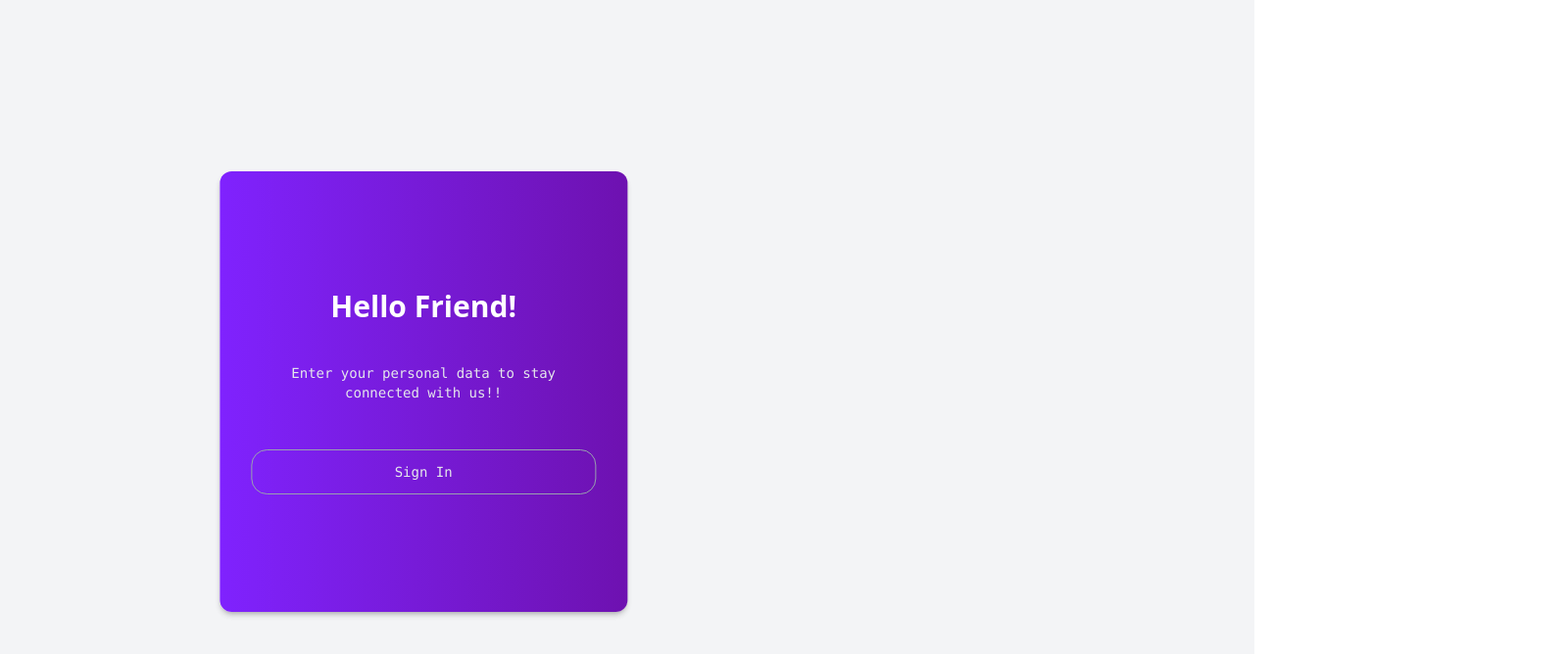
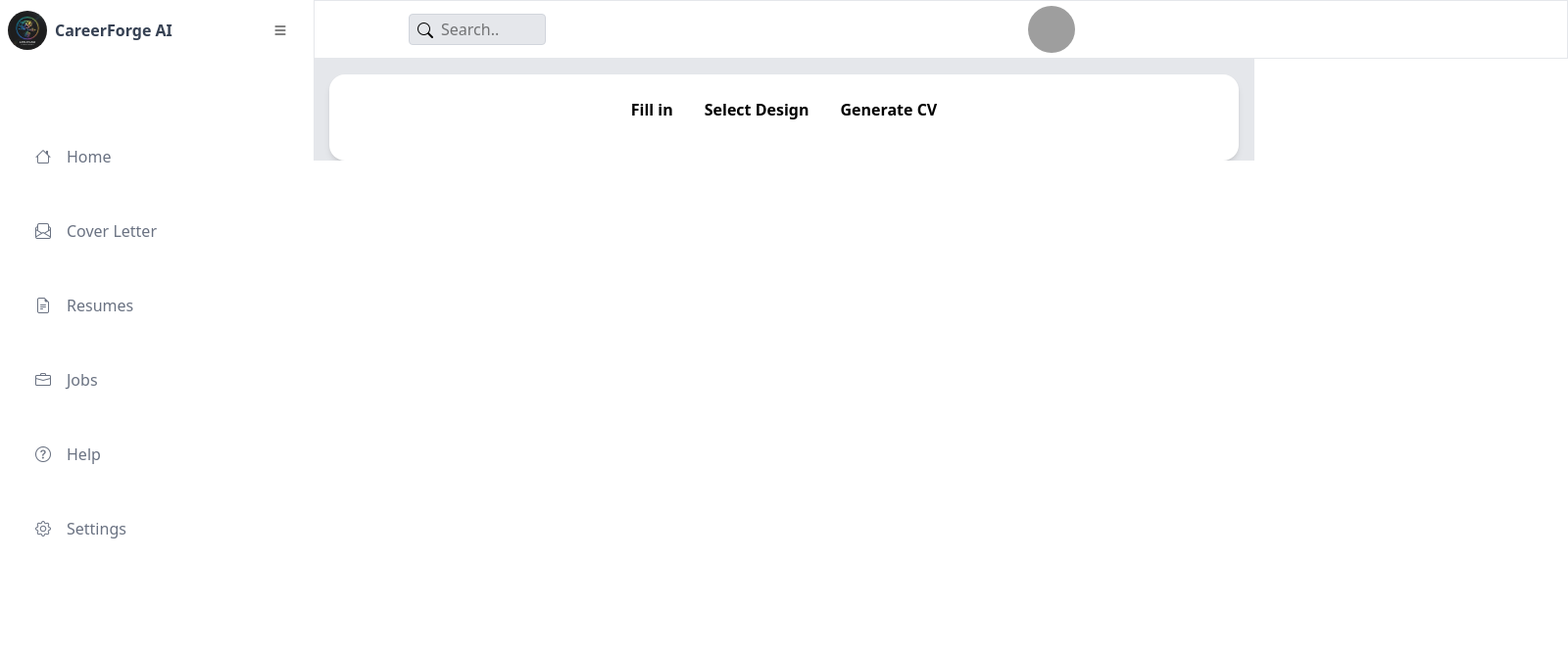
Before and after one commit to Benny45123/CareerForge-AI, a React (Vite) app in the folder frontend/: page / in a window 1280 px wide. Shown: the top 668 px of the page at 98% size, 1600 px wide, since content can reach past the window. Built offline with nearby package versions, Linux system fonts and the light colour scheme; grey boxes are pictures that could not be loaded.

Commit message:
Home page

```diff
--- a/frontend/src/main.jsx
+++ b/frontend/src/main.jsx
@@ -7,7 +7,7 @@ import Auth from './pages/Auth.jsx'
 createRoot(document.getElementById('root')).render(
   <StrictMode>
     <BrowserRouter>
-    <Auth/>
+    <App/>
     </BrowserRouter>
   </StrictMode>,
 )
```
